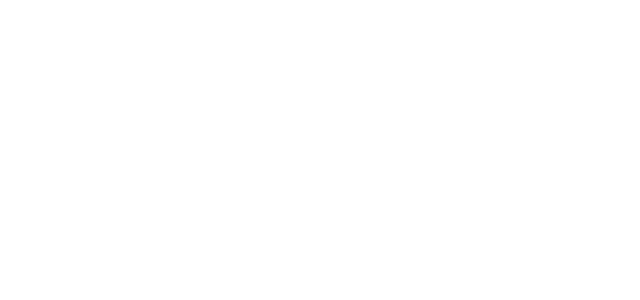
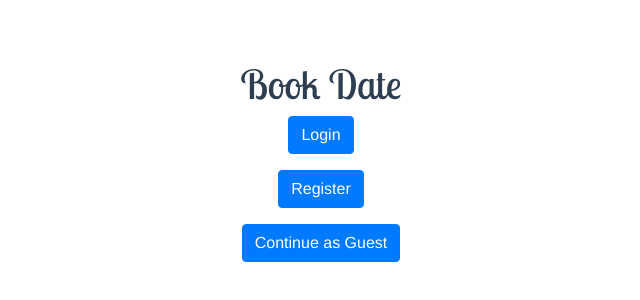
Before and after one commit to ggroshans/flask-vue-pick-a-flick, a Vue app: page /#/ in a window 1280 px wide. Shown: the top 300 px of the page, without its empty margins (319-959 px from the left). Built offline with nearby package versions, Linux system fonts and the light colour scheme.

Commit message:
add Splash component; create /login route to Login component

```diff
--- /dev/null
+++ b/src/components/Splash.vue
@@ -0,0 +1,32 @@
+<template>
+  <div class="container">
+    <div class="row justify-content-center">
+      <h1 class="">Book Date</h1>
+    </div>
+    <div class="row justify-content-center">
+      <router-link to="/login">
+      <button class="btn btn-primary">Login</button>
+      </router-link>
+    </div>
+    <div class="row mt-3 justify-content-center">
+    <router-link to="">
+      <button class="btn btn-primary">Register</button>
+    </router-link>
+    </div>
+    <div class="row mt-3 justify-content-center">
+    <router-link to="">
+      <button class="btn btn-primary">Continue as Guest</button>
+    </router-link>
+    </div>
+  </div>
+</template>
+<script>
+/* eslint-disable */
+export default {}
+</script>
+
+<style scoped>
+h1 {
+  font-family: "Lobster Two", cursive;
+}
+</style>
--- a/src/components/auth/Login.vue
+++ b/src/components/auth/Login.vue
@@ -1,6 +1,6 @@
 <template>
     <div class="container">
-        <h1>Blind Book Date</h1>
+        <h1>Book Date</h1>
         <p>{{pTag}}</p>
     </div>
 </template>
--- a/src/main.js
+++ b/src/main.js
@@ -3,6 +3,9 @@
 import Vue from 'vue'
 import App from './App'
 import router from './router'
+
+import 'bootstrap/dist/css/bootstrap.css'
+import 'bootstrap-vue/dist/bootstrap-vue.css'
 
 Vue.config.productionTip = false
 
--- a/src/router/index.js
+++ b/src/router/index.js
@@ -3,17 +3,19 @@
 import Vue from 'vue'
 import Router from 'vue-router'
 import Login from '../components/auth/Login'
-// import HelloWorld from '@/components/HelloWorld'
+import Splash from '../components/Splash'
+
 
 Vue.use(Router)
 
 export default new Router({
   routes: [
-    // {
-    //   path: '/',
-    //   name: 'HelloWorld',
-    //   component: HelloWorld
-    // }
+
+    {
+      path: '/',
+      name: 'Splash',
+      component: Splash,
+    },
     {
       path: '/login',
       name: 'Login',
```
Also changed, not shown: src/components/auth/Splash.vue (deleted, +0 -15 lines).
